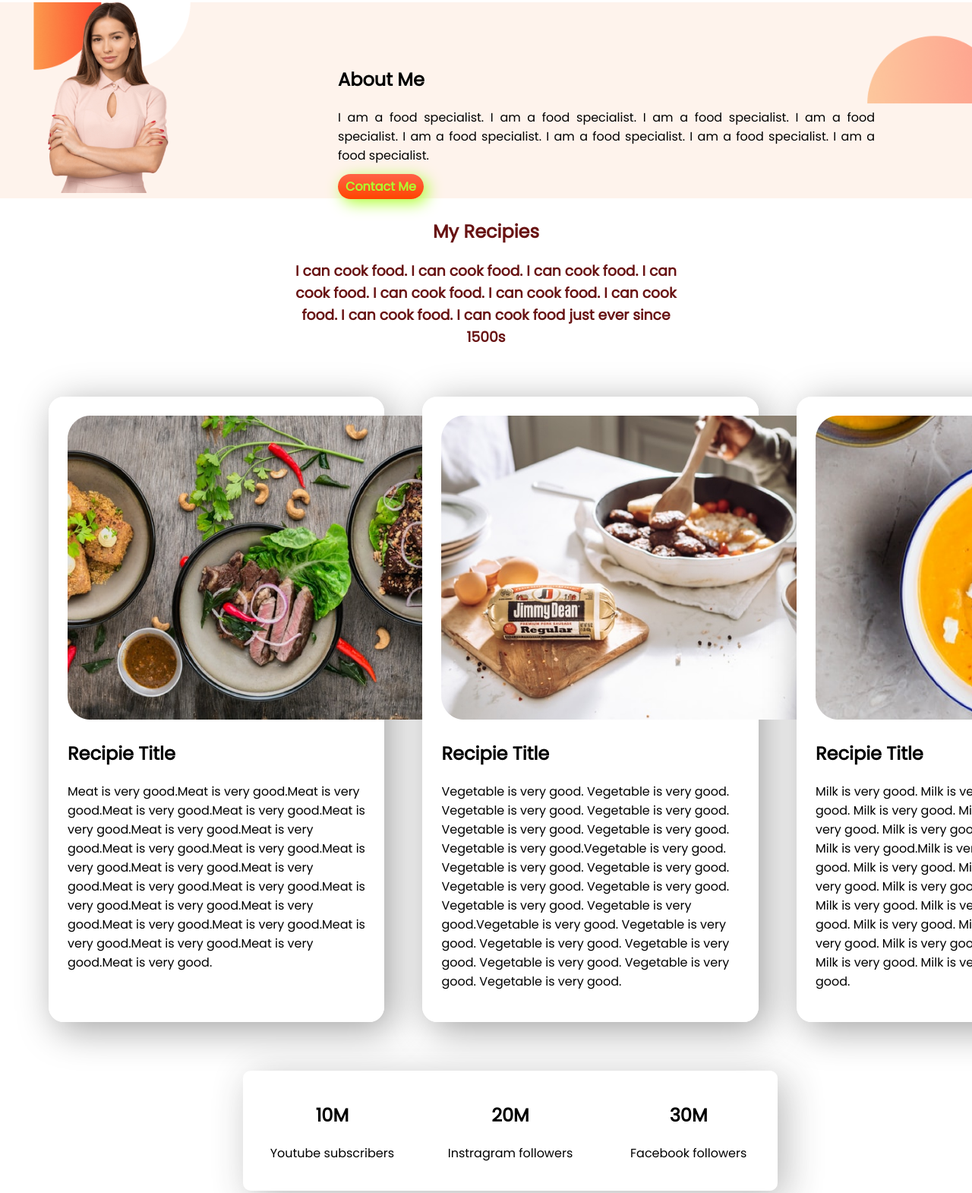
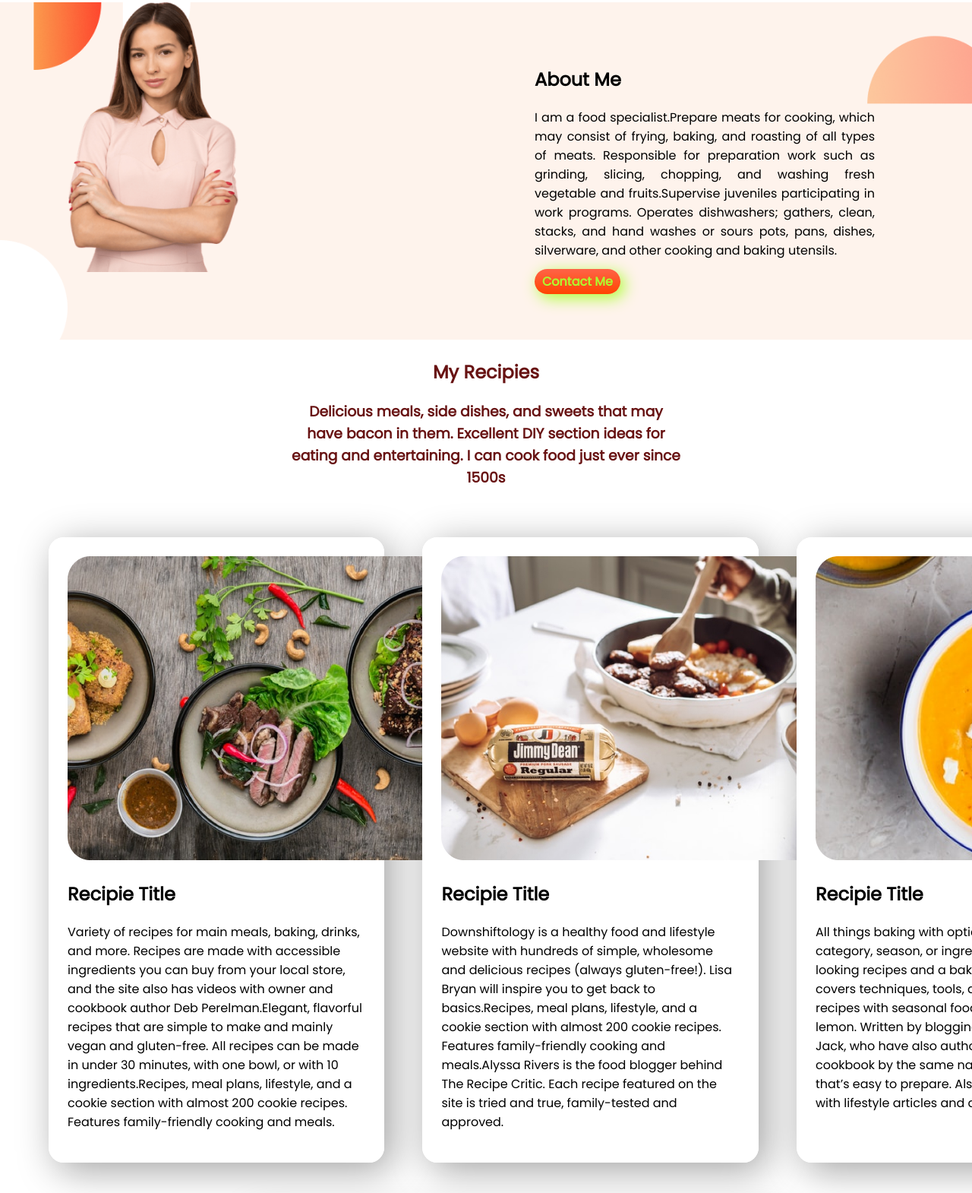
Before and after one commit to ShahriarRaktim/best-food, a plain HTML site: page index.html in a window 1280 px wide. Shown: the part 1127-2697 px from the top of the page at 76% size. Drawn offline with Linux system fonts and the light colour scheme.

Commit message:
complete site

```diff
--- a/index.html
+++ b/index.html
@@ -23,7 +23,7 @@
             We Provide BEST FOOD
         </div>
     </section>
-    <section class="container">
+    <section class="first-container">
         <div class="half-width padding-one">
             <h1><span>Skip</span> The Diet,</h1>
             <h1>Just Eat Healthy</h1>
@@ -42,11 +42,15 @@
         <div class="half-width-two">
             <img src="images/Person Image.png" alt="">
         </div>
-        <div class="picture padding-two">
+        <div class="half-width-two padding-two">
             <h2>About Me</h2>
             <p>
-                I am a food specialist. I am a food specialist. I am a food specialist. I am a food specialist. I am a
-                food specialist. I am a food specialist. I am a food specialist. I am a food specialist.
+                I am a food specialist.Prepare meats for cooking, which may consist of frying, baking, and roasting of
+                all types of meats. Responsible for preparation work such as grinding, slicing, chopping, and washing
+                fresh vegetable and fruits.Supervise juveniles participating in work programs. Operates dishwashers;
+                gathers, clean, stacks, and hand washes or sours pots, pans, dishes, silverware, and other cooking and
+                baking utensils.
+
             </p>
             <a class="link-button" target="_blank" href="https://www.facebook.com/thinker.person.79/">Contact Me</a>
         </div>
@@ -54,8 +58,8 @@
     <div class="center">
         <h2>My Recipies</h2>
         <h3>
-            I can cook food. I can cook food. I can cook food. I can cook food. I can cook food. I can cook food. I can
-            cook food. I can cook food. I can cook food just ever since 1500s
+            Delicious meals, side dishes, and sweets that may have bacon in them. Excellent DIY section ideas for eating
+            and entertaining. I can cook food just ever since 1500s
         </h3>
     </div>
     <section class="container-three">
@@ -66,12 +70,12 @@
             <div>
                 <h2>Recipie Title</h2>
                 <p>
-                    Meat is very good.Meat is very good.Meat is very good.Meat is very good.Meat is very good.Meat is
-                    very good.Meat is very good.Meat is very good.Meat is very good.Meat is very good.Meat is very
-                    good.Meat is very good.Meat is very good.Meat is
-                    very good.Meat is very good.Meat is very good.Meat is very good.Meat is very good.Meat is very
-                    good.Meat is very good.Meat is very good.Meat is
-                    very good.Meat is very good.Meat is very good.
+                    Variety of recipes for main meals, baking, drinks, and more. Recipes are made with accessible
+                    ingredients you can buy from your local store, and the site also has videos with owner and cookbook
+                    author Deb Perelman.Elegant, flavorful recipes that are simple to make and mainly vegan and
+                    gluten-free. All recipes can be made in under 30 minutes, with one bowl, or with 10
+                    ingredients.Recipes, meal plans, lifestyle, and a cookie section with almost 200 cookie recipes.
+                    Features family-friendly cooking and meals.
                 </p>
             </div>
         </div>
@@ -82,12 +86,11 @@
             <div>
                 <h2>Recipie Title</h2>
                 <p>
-                    Vegetable is very good. Vegetable is very good. Vegetable is very good. Vegetable is very good.
-                    Vegetable is very good. Vegetable is very good. Vegetable is very good.Vegetable is very good.
-                    Vegetable is very good. Vegetable is very good. Vegetable is very good.
-                    Vegetable is very good. Vegetable is very good. Vegetable is very good.Vegetable is very good.
-                    Vegetable is very good. Vegetable is very good. Vegetable is very good.
-                    Vegetable is very good. Vegetable is very good. Vegetable is very good.
+                    Downshiftology is a healthy food and lifestyle website with hundreds of simple, wholesome and
+                    delicious recipes (always gluten-free!). Lisa Bryan will inspire you to get back to basics.Recipes,
+                    meal plans, lifestyle, and a cookie section with almost 200 cookie recipes. Features family-friendly
+                    cooking and meals.Alyssa Rivers is the food blogger behind The Recipe Critic. Each recipe featured
+                    on the site is tried and true, family-tested and approved.
                 </p>
             </div>
         </div>
@@ -98,12 +101,11 @@
             <div>
                 <h2>Recipie Title</h2>
                 <p>
-                    Milk is very good. Milk is very good. Milk is very good. Milk is very good. Milk is very good. Milk
-                    is very good. Milk is very good. Milk is very good. Milk is very good.Milk is very good. Milk is
-                    very good. Milk is very good. Milk is very good. Milk is very good. Milk
-                    is very good. Milk is very good. Milk is very good. Milk is very good.Milk is very good. Milk is
-                    very good. Milk is very good. Milk is very good. Milk is very good. Milk
-                    is very good. Milk is very good. Milk is very good. Milk is very good.
+                    All things baking with options to browse by category, season, or ingredient. Delicious-looking
+                    recipes and a baking basics series that covers techniques, tools, and tips.Colorful recipes with
+                    seasonal food—often with a twist of lemon. Written by blogging couple Jeanine and Jack, who have
+                    also authored a well-received cookbook by the same name.Fresh, tasty food that’s easy to prepare.
+                    Also includes DIY section with lifestyle articles and a general interest blog.
                 </p>
             </div>
         </div>
--- a/style.css
+++ b/style.css
@@ -11,7 +11,7 @@ body{
     text-align: center;
     color: cyan;
 }
-.container{
+.first-container{
     display: flex;
     margin-bottom: 200px;
 }
@@ -23,9 +23,7 @@ span{
     margin-left: 10%;
 }
 .padding-one{
-    padding-top: 15%;
-    padding-left: 10%;
-    padding-right: 10%;
+    padding: 15% 10% 0 10%;
     text-align: justify;
 }
 .link-button{
@@ -45,9 +43,7 @@ span{
     margin-left: 20%;
 }
 .padding-two{
-    padding-top: 5%;
-    padding-left: 10%;
-    padding-right: 10%;
+    padding: 5% 10% 5% 20%;
     text-align: justify;
 
 }
@@ -64,10 +60,7 @@ span{
 }
 .container-three{
     display: flex;
-    margin-left: 5%;
-    margin-right: 3%;
-    margin-top: 5%;
-    margin-bottom: 5%;
+    margin: 5% 3% 5% 5%;
 }
 .third-width{
     width: 33.33%;
```
